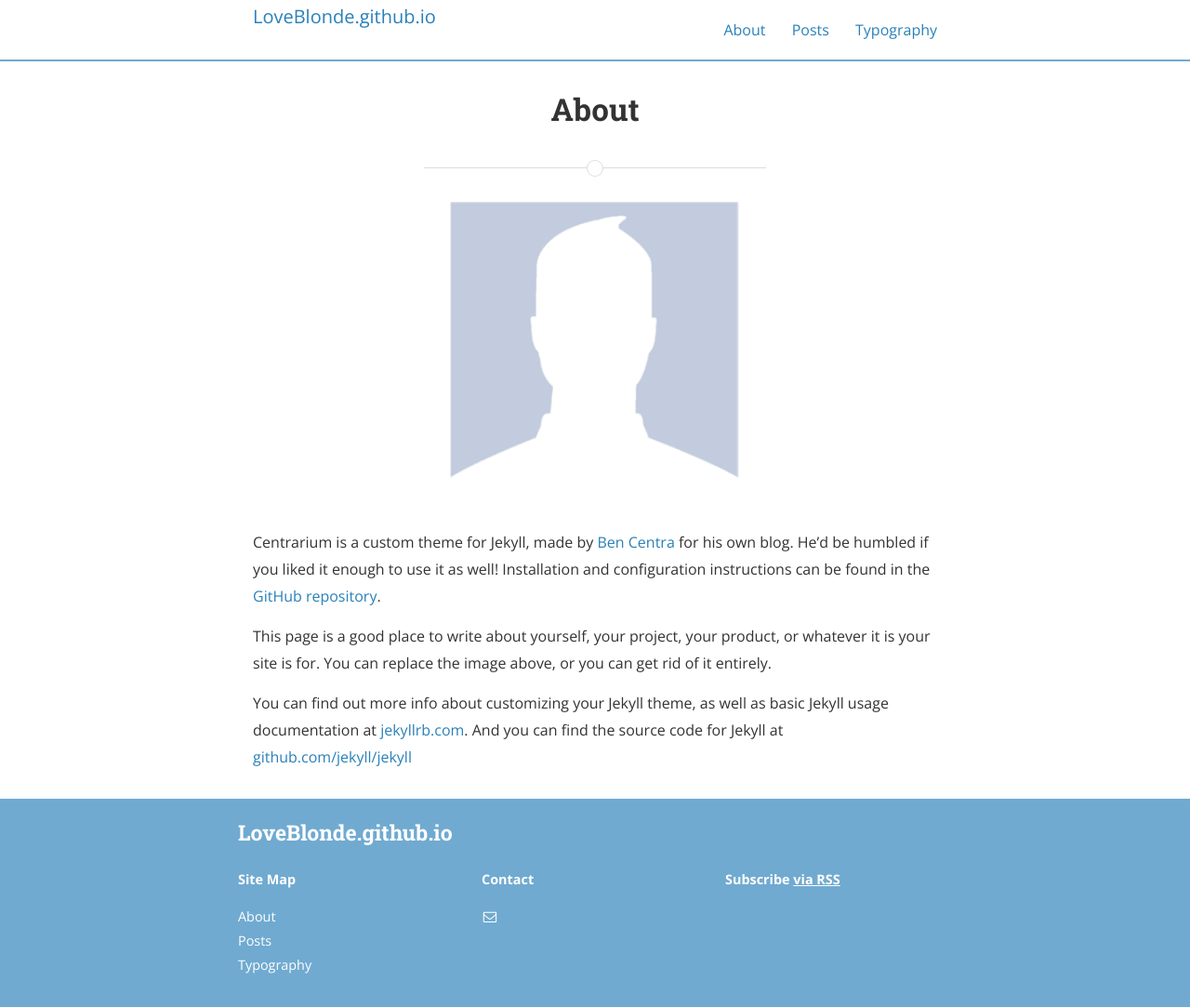
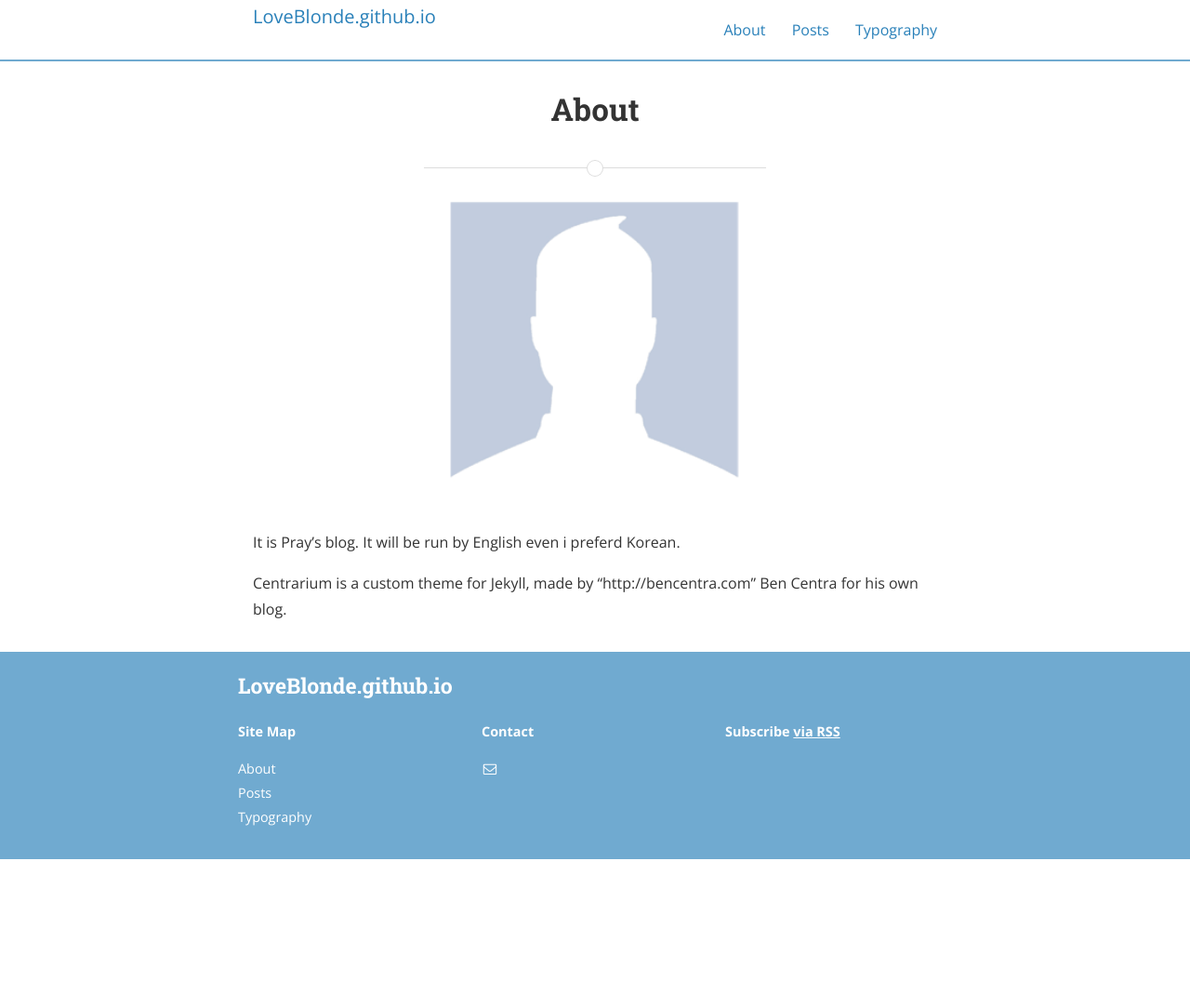
Before and after one commit to LoveBlonde/LoveBlonde.github.io, a Jekyll site: the page built from about.md, in a window 1280 px wide. Shown: the whole page at 93% size. Built offline with Jekyll 4.4.1, drawn with Linux system fonts in a browser that asks for light colours; nearby versions of some CDN libraries; a style sheet for code colours, icons or effects is not loaded; after the commit the page ends 924 px from its top, so only the background shows below that.

Commit message:
change about.md

```diff
--- a/about.md
+++ b/about.md
@@ -6,11 +6,10 @@ permalink: /about/
 
 <img src="{{ site.baseurl }}/assets/profile-placeholder.gif" title="Profile Picture" class="profile">
 
-Centrarium is a custom theme for Jekyll, made by [Ben Centra][bencentra] for his own blog. He'd be humbled if you liked it enough to use it as well! Installation and configuration instructions can be found in the [GitHub repository](https://github.com/bencentra/centrarium).
+It is Pray's blog. It will be run by English even i preferd Korean.
 
-This page is a good place to write about yourself, your project, your product, or whatever it is your site is for. You can replace the image above, or you can get rid of it entirely.
+Centrarium is a custom theme for Jekyll, made by "http://bencentra.com" Ben Centra for his own blog.
 
-You can find out more info about customizing your Jekyll theme, as well as basic Jekyll usage documentation at [jekyllrb.com](http://jekyllrb.com/). And you can find the source code for Jekyll at [github.com/jekyll/jekyll](https://github.com/jekyll/jekyll)
 
 [centrarium]: https://github.com/bencentra/centrarium
 [bencentra]: http://bencentra.com
```
